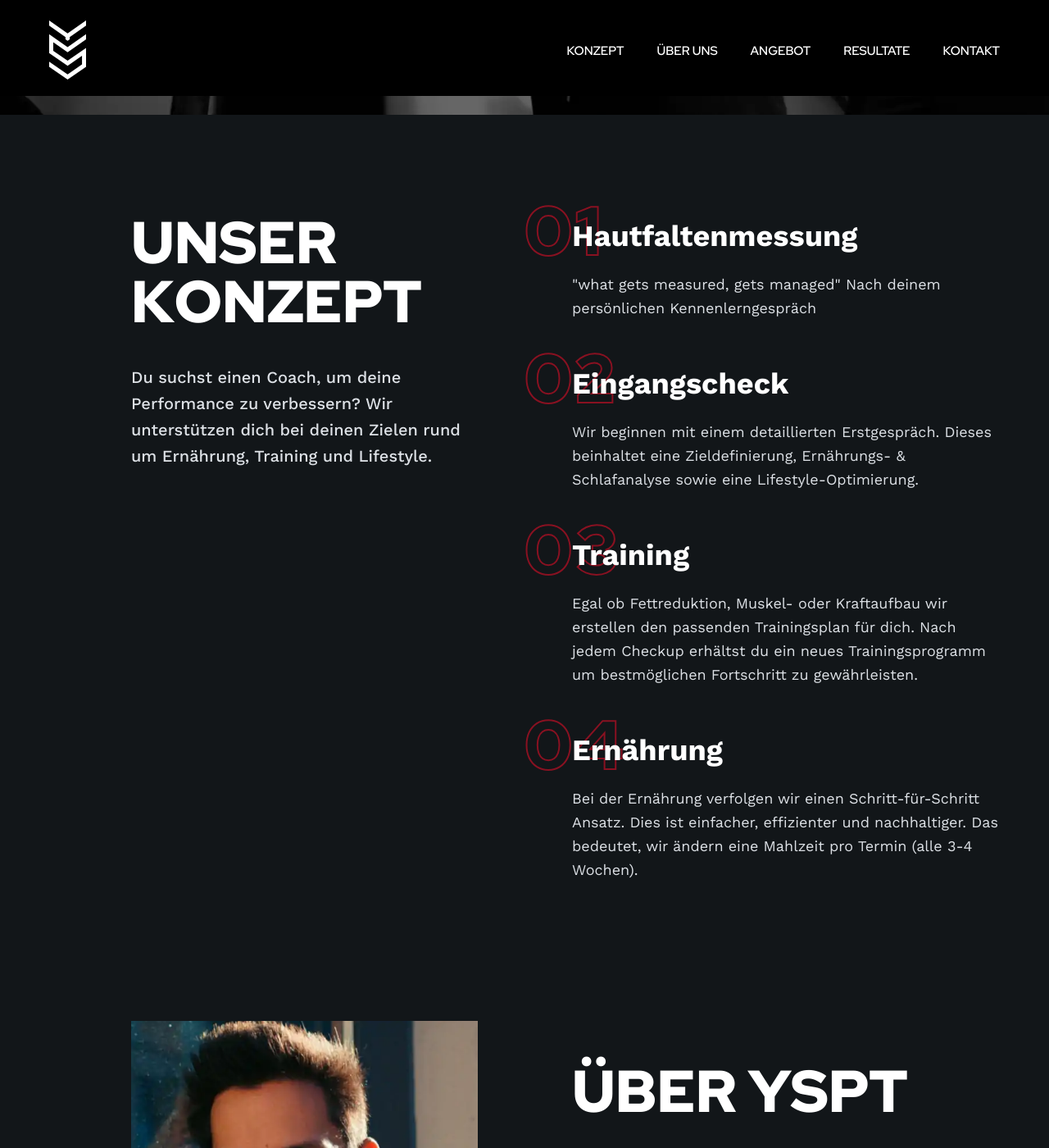
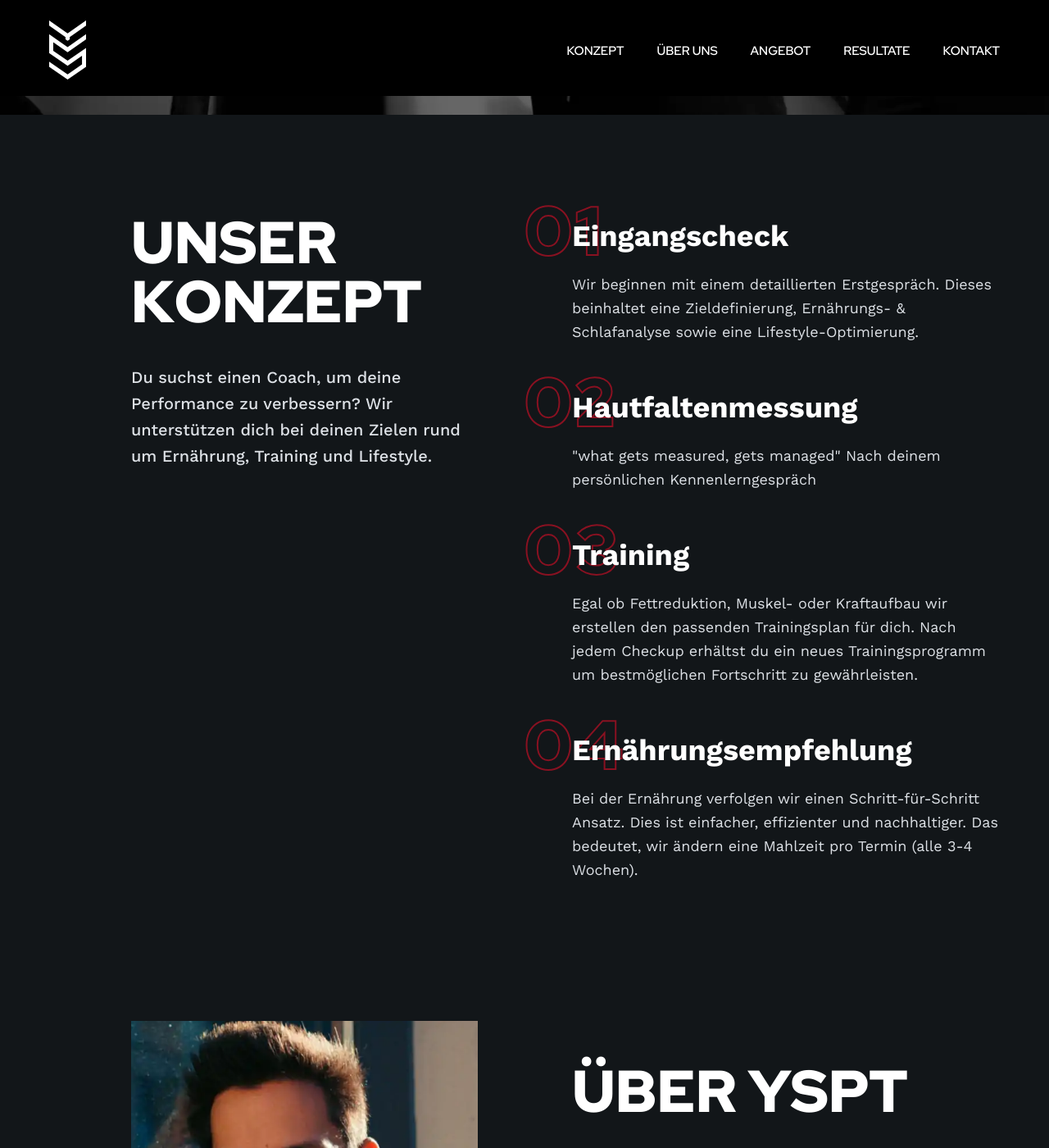
Before and after one commit to yspt-de/www, a Jekyll site: the page built from index.markdown, in a window 1280 px wide and 1400 px high, scrolled down 580 px. Shown: the whole window at 82% size. Built offline with Jekyll 4.4.1, drawn with Linux system fonts in a browser that asks for light colours.

Commit message:
Update from Forestry.io Yusuf Shafiq updated index.markdown

```diff
--- a/index.markdown
+++ b/index.markdown
@@ -8,18 +8,18 @@ concept-h2: UNSER KONZEPT
 concept-description: Du suchst einen Coach, um deine Performance zu verbessern? Wir
   unterstützen dich bei deinen Zielen rund um Ernährung, Training und Lifestyle.
 concept-steps:
+- title: Eingangscheck
+  text: Wir beginnen mit einem detaillierten Erstgespräch. Dieses beinhaltet eine
+    Zieldefinierung, Ernährungs- &amp; Schlafanalyse sowie eine Lifestyle-Optimierung.
 - title: Hautfaltenmessung
   text: |-
     "what gets measured, gets managed"
     Nach deinem persönlichen Kennenlerngespräch
-- title: Eingangscheck
-  text: Wir beginnen mit einem detaillierten Erstgespräch. Dieses beinhaltet eine
-    Zieldefinierung, Ernährungs- &amp; Schlafanalyse sowie eine Lifestyle-Optimierung.
 - title: Training
   text: Egal ob Fettreduktion, Muskel- oder Kraftaufbau wir erstellen den passenden
     Trainingsplan für dich. Nach jedem Checkup erhältst du ein neues Trainingsprogramm
     um bestmöglichen Fortschritt zu gewährleisten.
-- title: Ernährung
+- title: Ernährungsempfehlung
   text: Bei der Ernährung verfolgen wir einen Schritt-für-Schritt Ansatz. Dies ist
     einfacher, effizienter und nachhaltiger. Das bedeutet, wir ändern eine Mahlzeit
     pro Termin (alle 3-4 Wochen).
```
